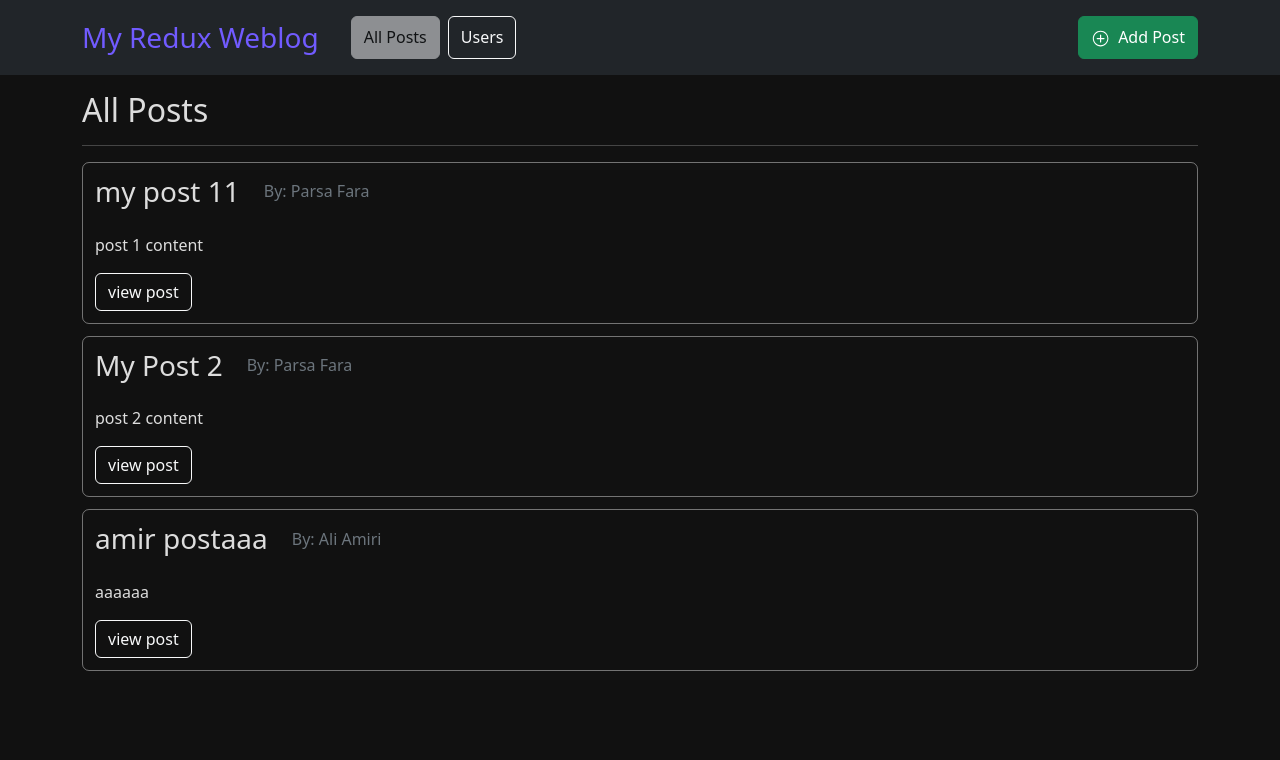
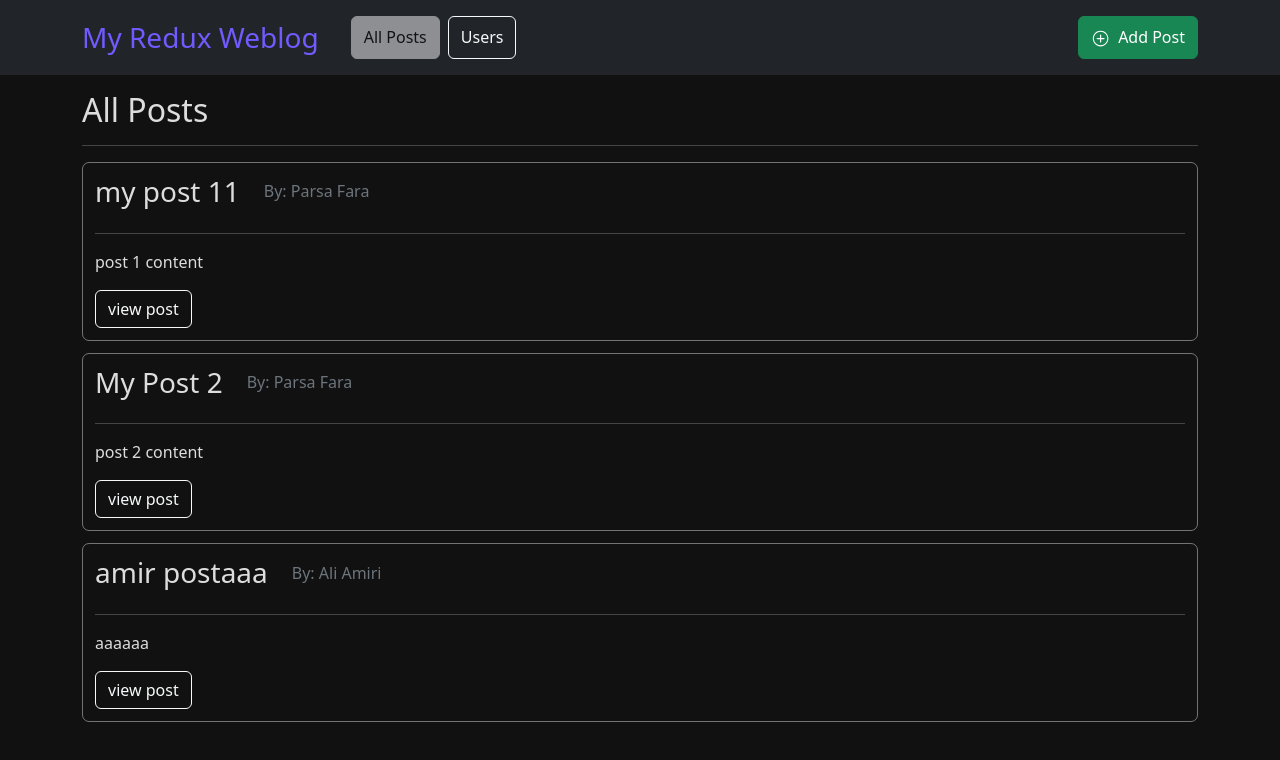
Before and after one commit to parsa-farahani/my-redux-weblog, a React (Vite) app: page / in a window 1280 px wide. Shown: the top 760 px of the page. Built offline with nearby package versions, Linux system fonts and the light colour scheme; data requests are answered from the project's data file.

Commit message:
changed Home.jsx

```diff
--- a/src/pages/Home.jsx
+++ b/src/pages/Home.jsx
@@ -2,12 +2,12 @@ import { useDispatch, useSelector } from "react-redux";
 import { fetchPostsThunk, selectAllPosts, selectPostById, selectPostsError, selectPostsFetchStatus } from "../features/posts/postsSlice";
 import { selectUserById } from "../features/users/usersSlice";
 import PostAuthor from "../components/PostAuthor";
-import { useEffect } from "react";
+import { memo, useEffect } from "react";
 import { MdError } from "react-icons/md";
 import { Link } from "react-router-dom";
 import { toast } from "react-toastify";
 
-const Post = ( { postId } ) => {
+let Post = ( { postId } ) => {
    // Redux
    const post = useSelector(state => selectPostById(state, postId));
 
@@ -24,6 +24,8 @@ const Post = ( { postId } ) => {
             </div>
          </div>
 
+         <hr />
+
          <p>
             {
                post.content
@@ -38,6 +40,8 @@ const Post = ( { postId } ) => {
       </article>
    )
 }
+
+Post = memo(Post);
 
 const Home = () => {
    // Redux
```
